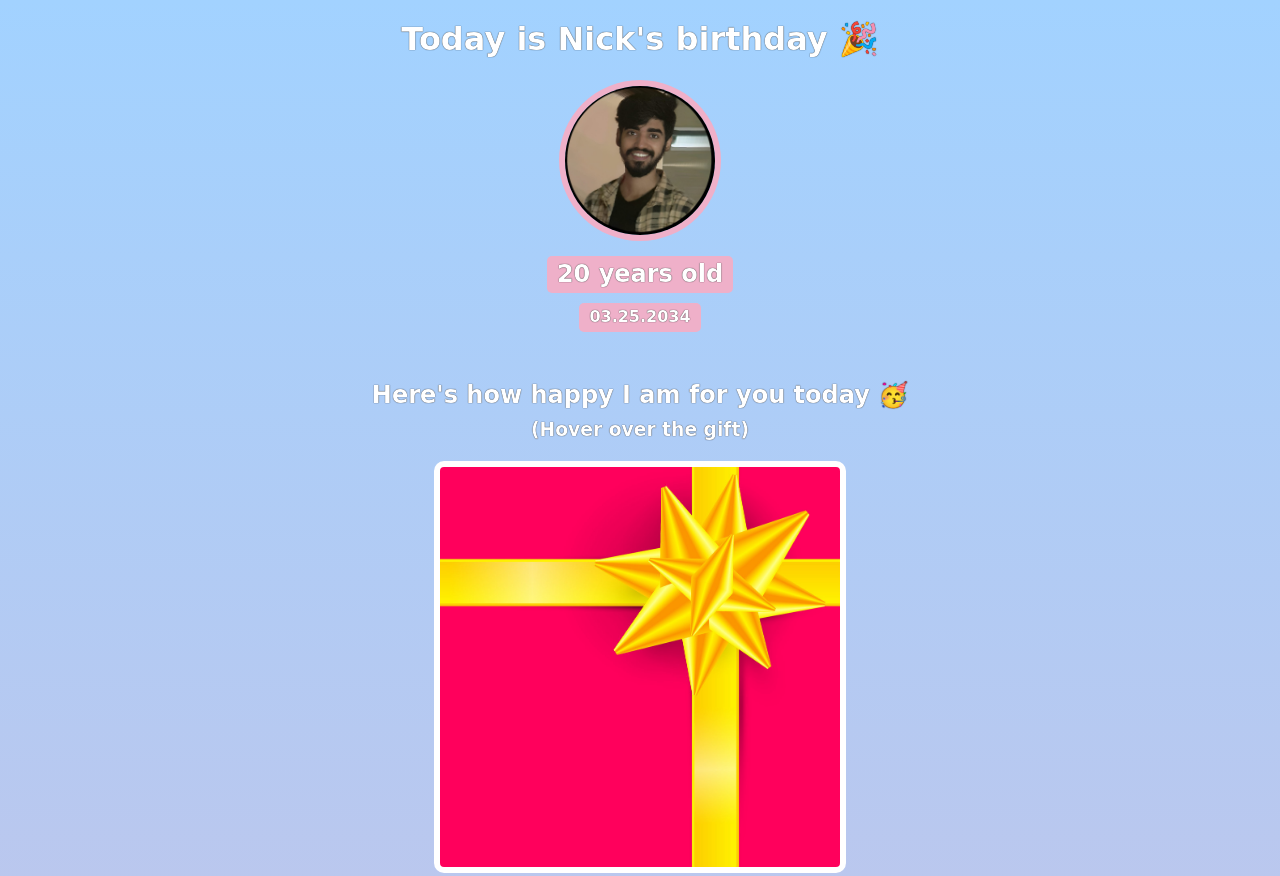
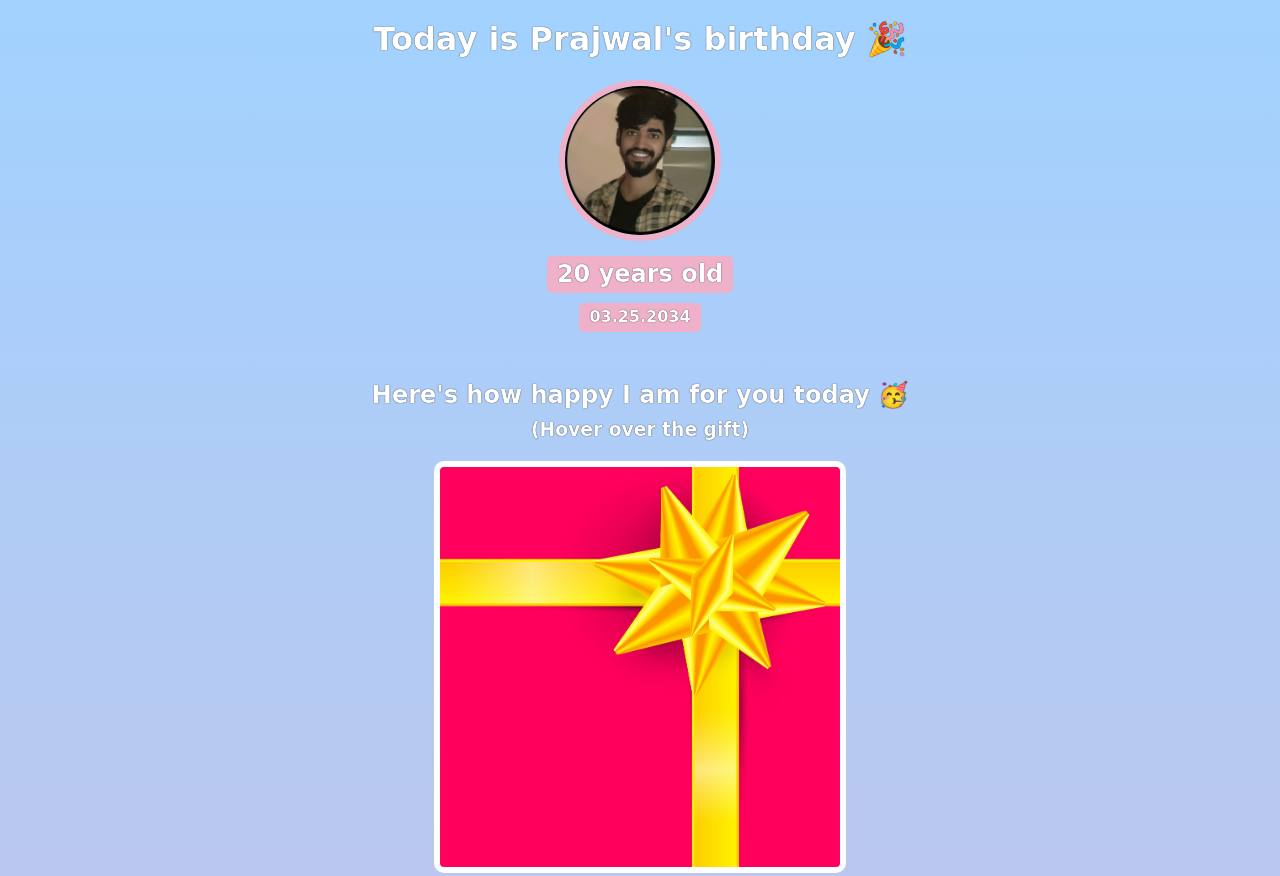
Before and after one commit to PrajwalGpy/BirthdsayGiftCard, a plain HTML site: page index.html in a window 1280 px wide. Shown: the top 876 px of the page. Drawn offline with nearby package versions, Linux system fonts and the light colour scheme; a web font is replaced by a local one.

Commit message:
Update index.html

```diff
--- a/index.html
+++ b/index.html
@@ -7,7 +7,7 @@
     </head>
     <body>
         <div id="header">
-            <h1>Today is Nick's birthday 🎉</h1>
+            <h1>Today is Prajwal's birthday 🎉</h1>
             <img id="bff-img" src="images/per.jpg">
             <h2 id="bday-age">20 years old</h2>
             <h4 id="bday-date">03.25.2034</h4>
```
